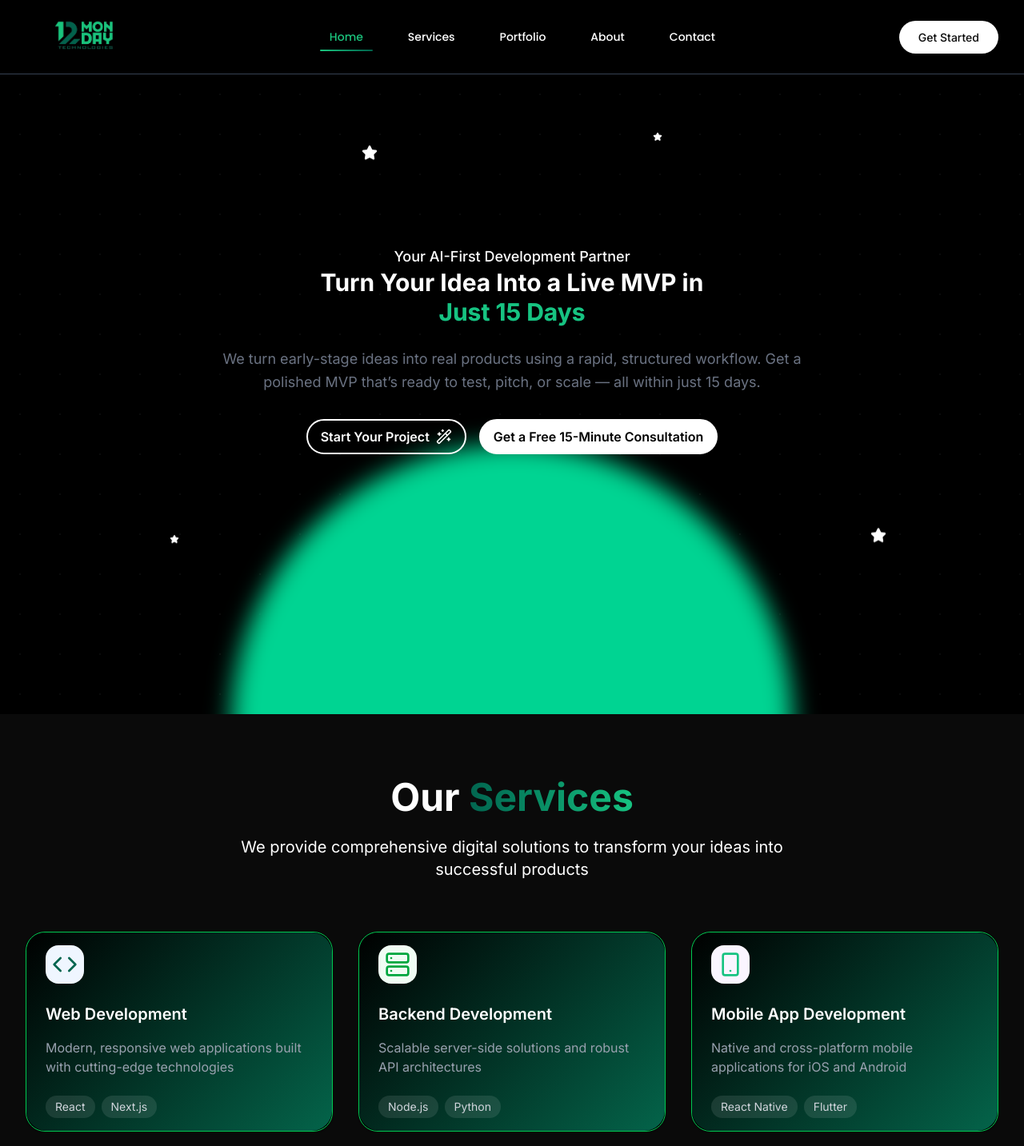
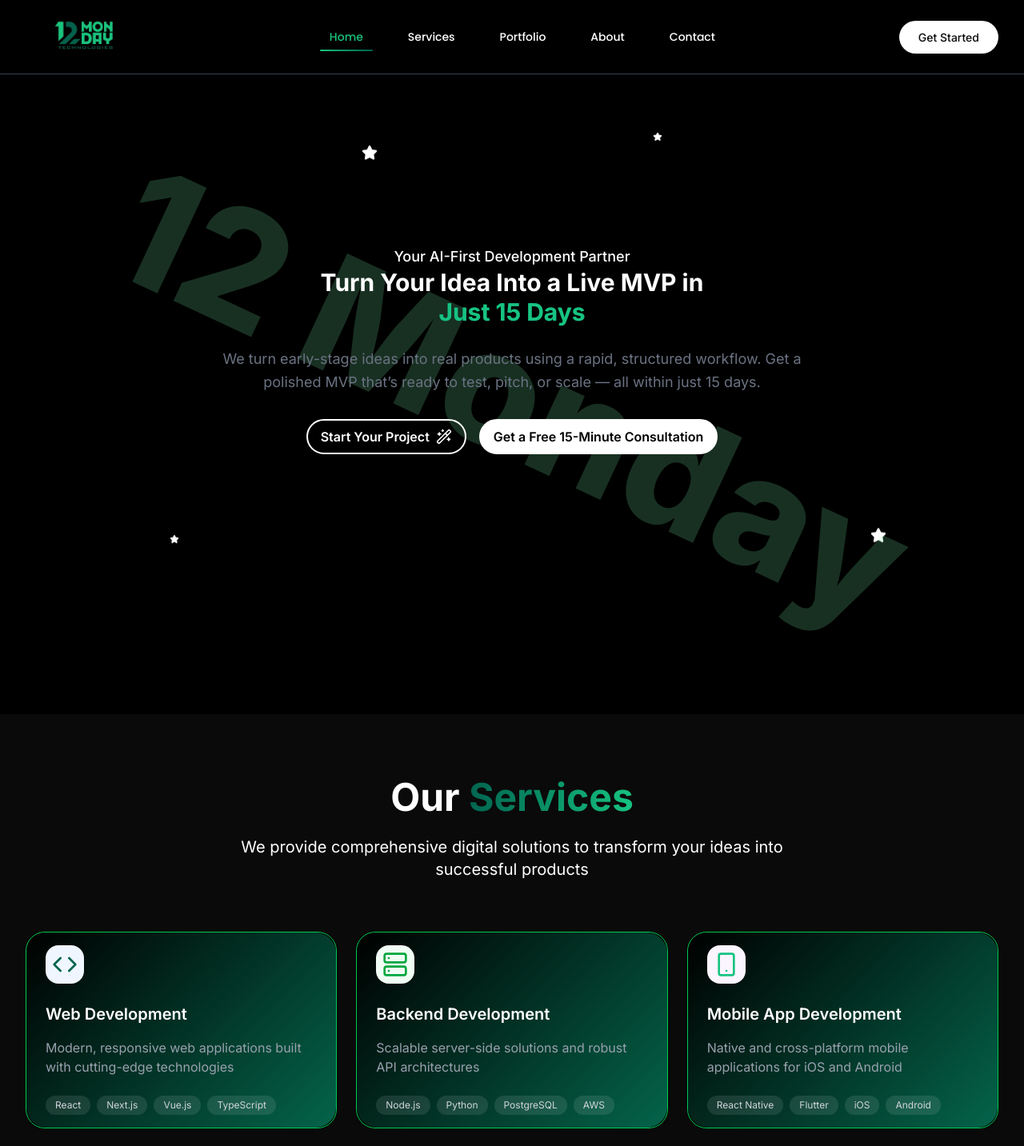
Before and after one commit to bilalattari/12monday-company-website, a Next.js app: page / in a window 1280 px wide. Shown: the top 1433 px of the page at 80% size. Built offline with nearby package versions, Linux system fonts and the light colour scheme.

Commit message:
modified landing page

```diff
--- a/src/app/layout.tsx
+++ b/src/app/layout.tsx
@@ -78,11 +78,7 @@ export const metadata: Metadata = {
   },
 };
 
-export default function RootLayout({
-  children,
-}: Readonly<{
-  children: React.ReactNode;
-}>) {
+export default function RootLayout({ children }: Readonly<{ children: React.ReactNode; }>) {
   return (
     <html lang="en">
       <head>
--- a/src/app/page.tsx
+++ b/src/app/page.tsx
@@ -293,9 +293,8 @@ function App() {
       />
       {/* Navigation */}
       <Header />
-
       {/* Hero Section */}
-      <section className=" relative  min-h-screen flex items-center justify-center overflow-hidden">
+      <section className="relative min-h-screen flex items-center justify-center overflow-hidden">
         {/* Animated Background */}
         <div className="absolute inset-0 bg-gradient-to-br from-emerald-50 bg-black">
           <div className="absolute inset-0 bg-black">
@@ -304,32 +303,34 @@ function App() {
             <div className="absolute bottom-20 right-20 w-96 h-96 bg-black rounded-full blur-3xl animate-pulse delay-1000"></div>
             <div className="absolute top-1/2 left-1/2 transform -translate-x-1/2 -translate-y-1/2 w-64 h-64 bg-black rounded-full blur-3xl animate-pulse delay-500"></div>
           </div>
+        </div>
 
-          {/* Grid Pattern */}
-          <div className="absolute inset-0 bg-grid-pattern opacity-5"></div>
-        </div>
         {/* Floating Tech Icons */}
         <div className="absolute inset-0 overflow-hidden pointer-events-none">
           <div className="absolute top-20 left-110 animate-float">
             <div className="p-3 rounded-xl shadow-sm">
-              <Star className="w-5 h-5 text-white" fill='white' />
+              <Star className="w-5 h-5 text-white" fill="white" />
             </div>
           </div>
           <div className="absolute top-15 right-110 animate-float delay-1000">
             <div className="p-3 rounded-xl shadow-sm">
-              <Star className="w-3 h-3 text-white" fill='white' />
+              <Star className="w-3 h-3 text-white" fill="white" />
             </div>
           </div>
           <div className="absolute bottom-50 left-50 animate-float delay-500">
             <div className="p-3 rounded-xl shadow-sm">
-              <Star className="w-3 h-3 text-white" fill='white' />
+              <Star className="w-3 h-3 text-white" fill="white" />
             </div>
           </div>
           <div className="absolute bottom-50 right-40 animate-float delay-1500">
             <div className="p-3 rounded-xl shadow-sm">
-              <Star className="w-5 h-5 text-white" fill='white' />
+              <Star className="w-5 h-5 text-white" fill="white" />
             </div>
           </div>
+        </div>
+        {/* Large '12 Monday' Title */}
+        <div className="absolute inset-0 flex items-center justify-center pointer-events-none opacity-20">
+          <h1 className="text-[200px] font-extrabold text-green-300 transform rotate-25">12 Monday</h1>
         </div>
 
         <div className="relative z-10 max-w-7xl mx-auto px-4 sm:px-6 lg:px-8 mb-20 text-center">
@@ -356,36 +357,10 @@ function App() {
                 Get a Free 15-Minute Consultation
               </button>
             </div>
-
-            {/* Stats */}
-            {/* <div className="grid grid-cols-2 md:grid-cols-4 gap-8 mt-16">
-              {stats.map((stat, index) => (
-                <div key={index} className="bg-white/60 backdrop-blur-sm rounded-2xl p-6 border border-gray-200 hover:shadow-sm transition-all">
-                  <div className="flex items-center justify-center mb-2 text-[#02654F]">
-                    {stat.icon}
-                  </div>
-                  <div className="text-3xl font-bold text-gray-900">{stat.number}</div>
-                  <div className="text-sm text-gray-600">{stat.label}</div>
-                </div>
-              ))}
-            </div> */}
           </div>
         </div>
+      </section>
 
-        {/* Projectile Semicircle Glow */}
-        {/* <div className="absolute bottom-0 left-1/2 -translate-x-1/2
-    w-[500px] h-[300px]
-    bg-emerald-500 border-2 border-emerald-300
-    blur-[80px] rounded-t-full pointer-events-none">
-        </div> */}
-
-        <div className="absolute -bottom-10 left-1/2 -translate-x-1/2
-  w-[700px] h-[370px]
-  bg-emerald-400
-  blur-[15px] rounded-t-full pointer-events-none
-  backdrop-blur-10px] shadow-lg shadow-emerald-400/50 animate-floatUp">
-        </div>
-      </section>
       {/* Services Section */}
       <section id="services" className="py-20 bg-background">
         <div className="max-w-7xl mx-auto px-4 sm:px-6 lg:px-8">
@@ -400,7 +375,7 @@ function App() {
 
 
           {/* Service Grid */}
-          <div className="grid grid-cols-1 md:grid-cols-2 lg:grid-cols-3 gap-8">
+          <div className="grid grid-cols-1 md:grid-cols-2 lg:grid-cols-3 gap-6">
             {services.slice(0, 6).map((service, _) => (
               <div
                 key={service.id}
@@ -412,10 +387,10 @@ function App() {
                 <h3 className="text-xl font-semibold text-white mb-4">{service.title}</h3>
                 <p className="text-gray-400 mb-6">{service.description}</p>
                 <div className="flex flex-wrap gap-2">
-                  {service.technologies.slice(0, 2).map((tech, techIndex) => (
+                  {service.technologies.slice(0, 4).map((tech, techIndex) => (
                     <span
                       key={techIndex}
-                      className="bg-white/10 text-gray-300 px-3 py-1 rounded-full text-sm"
+                      className="bg-white/10 text-gray-300 px-3 py-1 rounded-full text-xs"
                     >
                       {tech}
                     </span>
@@ -427,7 +402,7 @@ function App() {
         </div>
       </section>
 
-      {/* Portfolio Section */}
+      {/* Our Work Section */}
       <section id="portfolio" className="relative py-20 bg-background">
         <div className="absolute inset-y-0 left-1/2 -translate-x-1/2 w-[100vw] pointer-events-none">
           <div className="absolute -top-24 left-0 w-80 h-80 bg-gradient-to-tr from-[#b1f0e2] to-transparent rounded-full blur-3xl opacity-60"></div>
@@ -556,7 +531,7 @@ function App() {
           </div>
 
           <div className="grid grid-cols-1 md:grid-cols-2 lg:grid-cols-3 gap-8">
-            <div className="text-center p-8 bg-gradient-to-br from-[#02654F] to-black rounded-2xl">
+            <div className="text-center p-4 bg-gradient-to-br from-[#02654F] to-black rounded-2xl">
               <div className="w-20 h-20 rounded-2xl flex items-center justify-center mx-auto mb-6">
                 <Zap className="w-10 h-10 text-[#02654F]" />
               </div>
@@ -564,7 +539,7 @@ function App() {
               <p className="text-gray-400">Optimized performance and quick delivery times</p>
             </div>
 
-            <div className="text-center p-8 bg-gradient-to-br from-[#02654F] to-black rounded-2xl">
+            <div className="text-center p-4 bg-gradient-to-br from-[#02654F] to-black rounded-2xl">
               <div className=" w-20 h-20 rounded-2xl flex items-center justify-center mx-auto mb-6">
                 <Shield className="w-10 h-10 text-green-600" />
               </div>
@@ -572,7 +547,7 @@ function App() {
               <p className="text-gray-400">Enterprise-grade security and reliability</p>
             </div>
 
-            <div className="text-center p-8 bg-gradient-to-br from-[#02654F] to-black rounded-2xl">
+            <div className="text-center p-4 bg-gradient-to-br from-[#02654F] to-black rounded-2xl">
               <div className=" w-15 h-15 rounded-2xl flex items-center justify-center mx-auto mb-6">
                 <Globe className="w-10 h-9 text-[#17C381]" />
               </div>
@@ -580,7 +555,7 @@ function App() {
               <p className="text-gray-400">Built to scale worldwide with millions of users</p>
             </div>
 
-            <div className="text-center p-8 bg-gradient-to-br from-[#02654F] to-black rounded-2xl">
+            <div className="text-center p-4 bg-gradient-to-br from-[#02654F] to-black rounded-2xl">
               <div className="w-20 h-20 rounded-2xl flex items-center justify-center mx-auto mb-6">
                 <Target className="w-10 h-10 text-orange-600" />
               </div>
@@ -588,7 +563,7 @@ function App() {
               <p className="text-gray-400">Focused on achieving your business objectives</p>
             </div>
 
-            <div className="text-center p-8 bg-gradient-to-br from-[#02654F] to-black rounded-2xl">
+            <div className="text-center p-4 bg-gradient-to-br from-[#02654F] to-black rounded-2xl">
               <div className="w-20 h-20 rounded-2xl flex items-center justify-center mx-auto mb-6">
                 <Users className="w-10 h-10 text-teal-600" />
               </div>
@@ -596,7 +571,7 @@ function App() {
               <p className="text-gray-400">Experienced professionals dedicated to your success</p>
             </div>
 
-            <div className="text-center p-8 bg-gradient-to-br from-[#02654F] to-black rounded-2xl">
+            <div className="text-center p-4 bg-gradient-to-br from-[#02654F] to-black rounded-2xl">
               <div className="w-20 h-20 rounded-2xl flex items-center justify-center mx-auto mb-6">
                 <TrendingUp className="w-10 h-10 text-pink-600" />
               </div>
@@ -606,14 +581,13 @@ function App() {
           </div>
         </div>
       </section>
-
+      {/* Ready to build */}
       <section className="py-20 bg-background text-white relative overflow-hidden">
         <div className="absolute inset-0 bg-black">
           <div className="absolute top-0 left-0 w-96 h-96 bg-white/10 rounded-full -translate-x-48 -translate-y-48"></div>
           <div className="absolute bottom-0 right-0 w-96 h-96 bg-white/10 rounded-full translate-x-48 translate-y-48"></div>
           <div className="absolute top-1/2 left-1/2 transform -translate-x-1/2 -translate-y-1/2 w-64 h-64 bg-white/5 rounded-full"></div>
         </div>
-
         <div className="max-w-7xl mx-auto px-4 sm:px-6 lg:px-8 text-center relative z-10">
           <div className=" p-8 md:p-12 max-w-5xl mx-auto">
             <h2 className="text-4xl md:text-6xl font-bold mb-6">
--- a/src/components/services/ServicesTestimonials.tsx
+++ b/src/components/services/ServicesTestimonials.tsx
@@ -15,6 +15,7 @@ export default function ServicesTestimonials() {
 
   const testimonials = [
     {
+      id: 1,
       quote: "Twelve Monday delivered an exceptional mobile app that exceeded our expectations. Their attention to detail and technical expertise is unmatched.",
       author: "Khizer Ahmed Siddiqui",
       role: "Founder Of Kaacib",
@@ -23,7 +24,7 @@ export default function ServicesTestimonials() {
       duration: "3 months",
     },
     {
-      id: 1,
+      id: 2,
       quote: "Twelve Monday delivered an exceptional mobile app that exceeded our expectations. Their attention to detail and technical expertise is unmatched. The app has been running flawlessly for over a year with zero downtime.",
       author: "Sarah Johnson",
       role: "CEO, TechStart Inc.",
@@ -34,7 +35,7 @@ export default function ServicesTestimonials() {
       image: "/assets/portfolio/portfolio-13.jpeg"
     },
     {
-      id: 2,
+      id: 3,
       quote: "The web application they built for us has been running flawlessly for over a year. Highly recommend their services! The team was professional, responsive, and delivered exactly what we needed.",
       author: "Michael Chen",
       role: "CTO, DataFlow Solutions",
@@ -45,7 +46,7 @@ export default function ServicesTestimonials() {
       image: "/assets/portfolio/portfolio-11.jpg"
     },
     {
-      id: 3,
+      id: 4,
       quote: "Professional, reliable, and innovative. They transformed our idea into a successful product that our users love. The AI integration they implemented has significantly improved our user engagement.",
       author: "Emily Rodriguez",
       role: "Founder, EduTech Platform",
@@ -56,7 +57,7 @@ export default function ServicesTestimonials() {
       image: "/assets/portfolio/portfolio-8.jpeg"
     },
     {
-      id: 4,
+      id: 5,
       quote: "Outstanding work! They helped us scale from MVP to a full-featured platform serving thousands of users. Their technical expertise and business understanding made all the difference.",
       author: "David Kim",
       role: "Product Manager, HealthTech",
@@ -67,12 +68,14 @@ export default function ServicesTestimonials() {
       image: "/assets/portfolio/portfolio-12.jpg"
     },
     {
+      id: 6,
       quote: "Great communication, patience, professional and fast response is the experience I received from seller. I recommend this seller to anyone looking for a competent developer. Great experience. Thank you!",
       author: "Preina United States",
       role: "CEO, Preina",
       rating: 5
     },
     {
+      id: 7,
       quote: "Excellent service ! Easy to deal with. Definitely recommend to anyone who needs a mock up app exactly match to the design !",
       author: "One Dash New Zealand",
       role: "CEO Of DashStore",
@@ -166,7 +169,6 @@ export default function ServicesTestimonials() {
             </div>
           </div>
         </div>
-
         {/* Testimonial Grid */}
         <div className="grid grid-cols-1 md:grid-cols-2 lg:grid-cols-3 gap-8 mb-16">
           {testimonials.slice(0, 3).map((testimonial, _) => (
```
